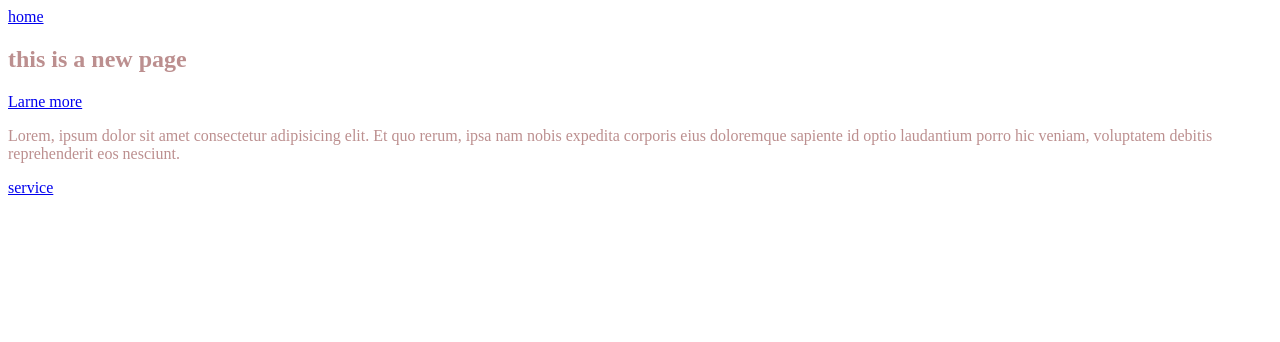
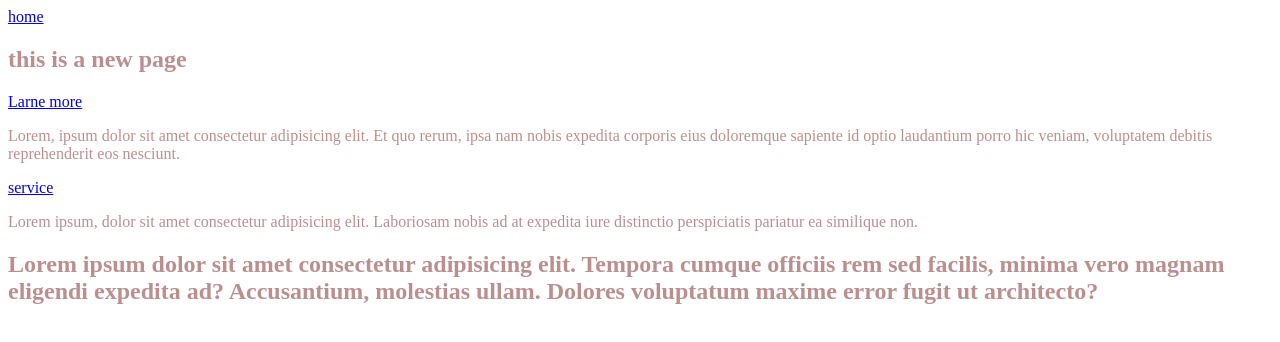
Before and after one commit to abdursubhan/landing-page, a plain HTML site: page index.html in a window 1280 px wide. Drawn offline with Linux system fonts and the light colour scheme.

Commit message:
file create

```diff
--- a/index.html
+++ b/index.html
@@ -15,5 +15,7 @@
     <p>Lorem, ipsum dolor sit amet consectetur adipisicing elit. Et quo rerum, ipsa nam nobis expedita corporis eius doloremque sapiente id optio laudantium porro hic veniam, voluptatem debitis reprehenderit eos nesciunt.</p>
 
     <a href="#">service</a>
+    <p>Lorem ipsum, dolor sit amet consectetur adipisicing elit. Laboriosam nobis ad at expedita iure distinctio perspiciatis pariatur ea similique non.</p>
+    <h2>Lorem ipsum dolor sit amet consectetur adipisicing elit. Tempora cumque officiis rem sed facilis, minima vero magnam eligendi expedita ad? Accusantium, molestias ullam. Dolores voluptatum maxime error fugit ut architecto?</h2>
 </body>
 </html>
```
